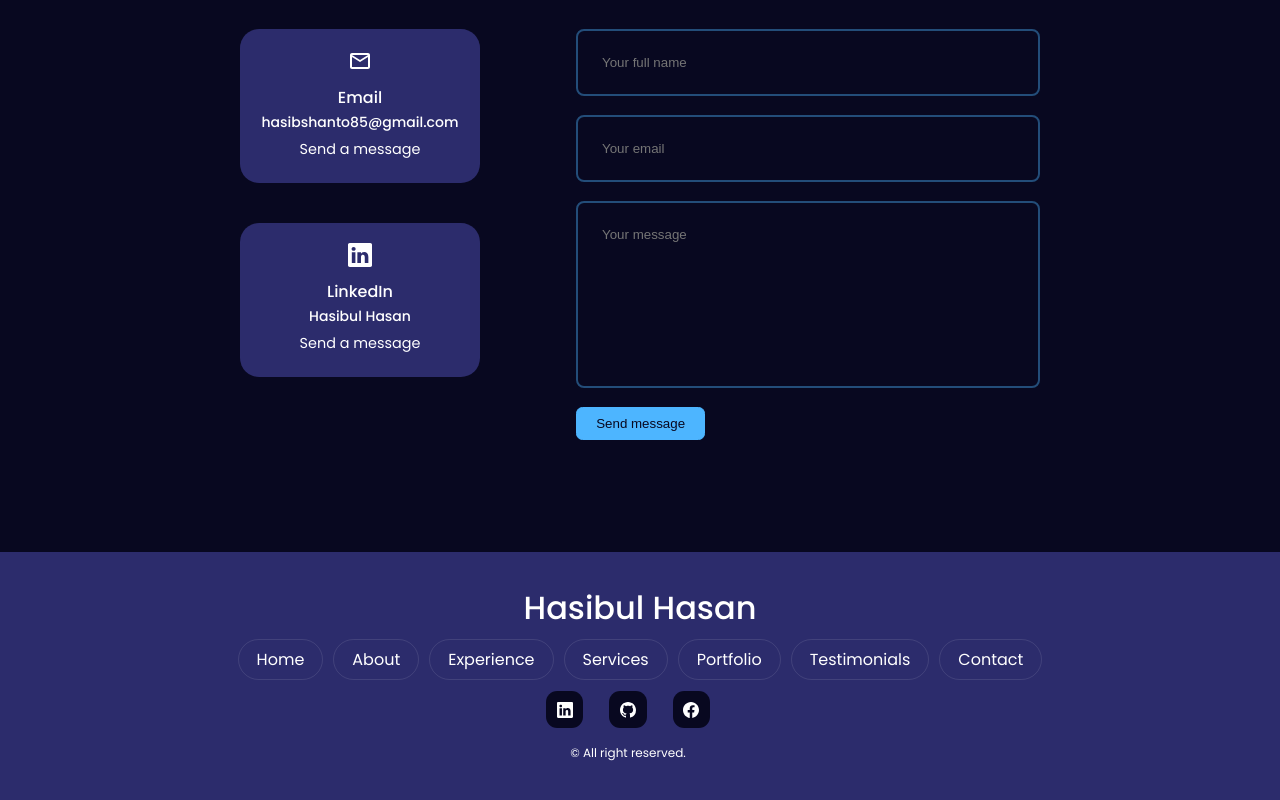
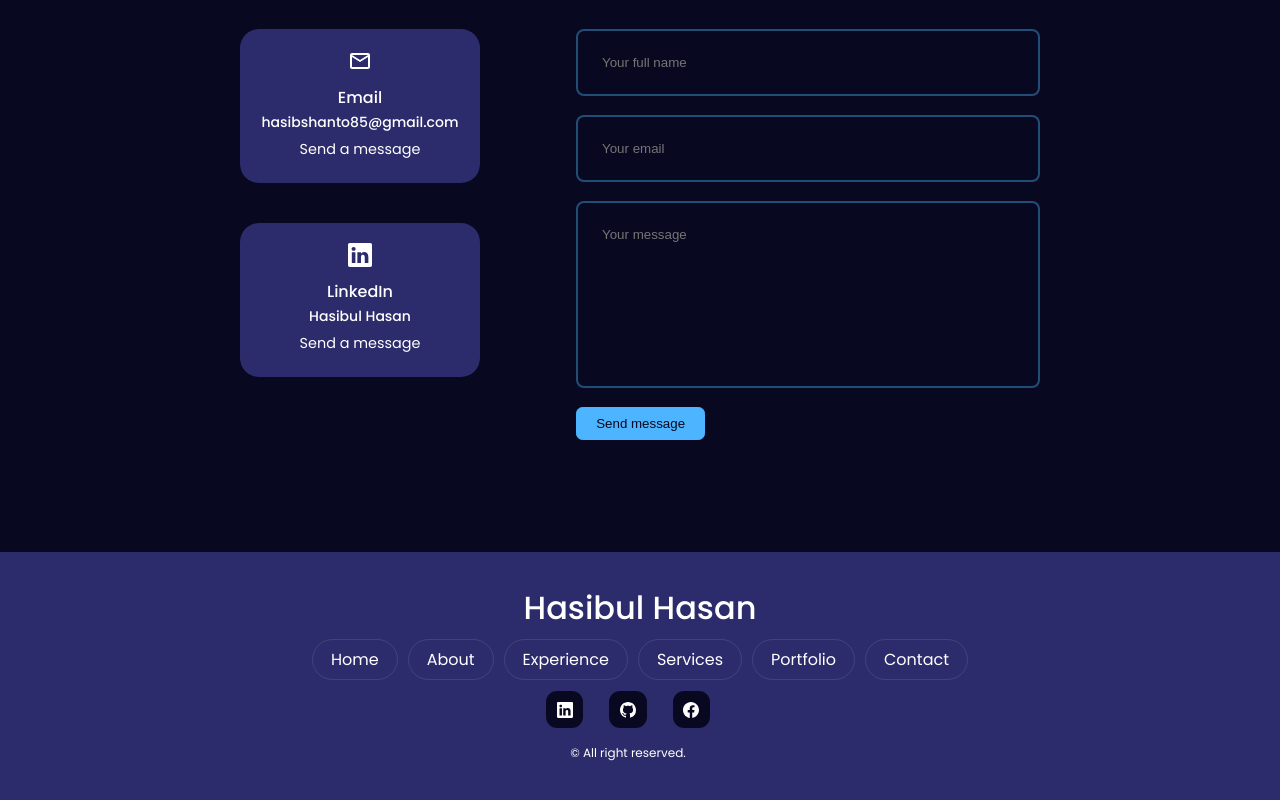
Before and after one commit to Hasibul118/Portfolio-web-react, a React (Create React App) app: page / in a window 1280 px wide. Shown: the part 4277-5077 px from the top of the page. Built offline with nearby package versions, Linux system fonts and the light colour scheme.

Commit message:
v1.0.2 > testimonials remove from footer

```diff
--- a/src/components/footer/Footer.jsx
+++ b/src/components/footer/Footer.jsx
@@ -14,7 +14,6 @@ const Footer = () => {
         <li><a href="#experience">Experience</a></li>
         <li><a href="#services">Services</a></li>
         <li><a href="#portfolio">Portfolio</a></li>
-        <li><a href="#testimonials">Testimonials</a></li>
         <li><a href="#contact">Contact</a></li>
       </ul>
 
```
